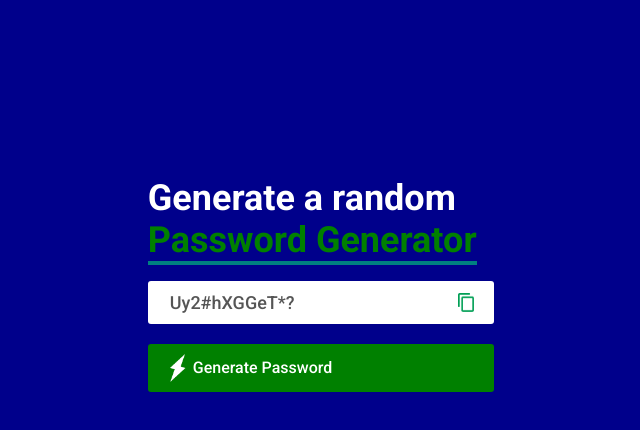
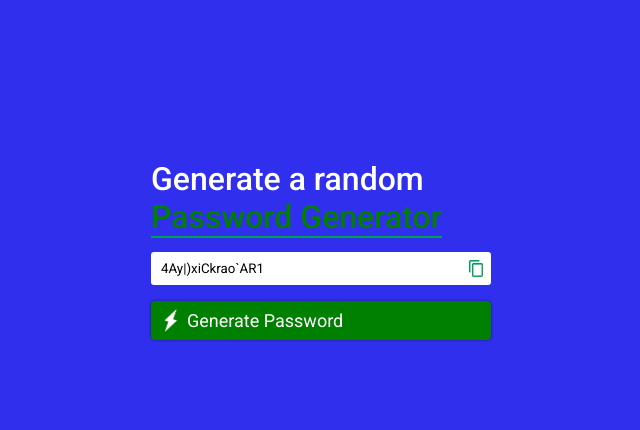
Before and after one commit to kchamling/random-password-generator, a plain HTML site: page index.html in a window 1280 px wide. Both pictures are taken after typing "Sample" into the empty fields and a click on the button "Generate Password". Shown: the whole page, without its empty margins (319-959 px from the left). Drawn offline with Linux system fonts and the light colour scheme.

Commit message:
change ui

```diff
--- a/app.js
+++ b/app.js
@@ -1,7 +1,47 @@
-const passwordBox = document.querySelector("#password");
-const copyIcon = document.querySelector("#copy-icon");
-const generatePasswordBtn = document.querySelector("#generate-btn");
-const length = 12;
+// const passwordBox = document.querySelector("#password");
+// const copyIcon = document.querySelector("#copy-icon");
+// const generatePasswordBtn = document.querySelector("#generate-btn");
+// const length = 12;
+
+// const numbers = "0123456789";
+// const upperCase = "ABCDEFGHIJKLMNOPQRSTUVWXYZ";
+// const lowerCase = "abcdefghijklmnopqrstuvwxyz";
+// const symbols = '!"#$%&()*+,-./:;<=>?@[]^_`{|}~';
+// const allChars = numbers + upperCase + lowerCase + symbols;
+
+// function createPassword() {
+//   let password = "";
+//   password += upperCase[Math.floor(Math.random() * upperCase.length)];
+//   password += lowerCase[Math.floor(Math.random() * lowerCase.length)];
+//   password += numbers[Math.floor(Math.random() * numbers.length)];
+//   password += symbols[Math.floor(Math.random() * symbols.length)];
+
+//   while (length > password.length) {
+//     password += allChars[Math.floor(Math.random() * allChars.length)];
+//   }
+
+//   passwordBox.value = password;
+// }
+
+// const copyContent = async (text) => {
+//   try {
+//     await navigator.clipboard.writeText(text);
+//     console.log("Content copied to clipboard");
+//   } catch (err) {
+//     console.error("Failed to copy: ", err);
+//   }
+// };
+
+// generatePasswordBtn.addEventListener("click", () => {
+//   createPassword();
+// });
+// copyIcon.addEventListener("click", () => {
+//   copyContent(passwordBox.value);
+// });
+
+const generatePasswordBtn = document.querySelector(".btn button");
+const inputBox = document.querySelector(".input-box input");
+const copyIcon = document.querySelector(".input-box img");
 
 const numbers = "0123456789";
 const upperCase = "ABCDEFGHIJKLMNOPQRSTUVWXYZ";
@@ -9,32 +49,37 @@ const lowerCase = "abcdefghijklmnopqrstuvwxyz";
 const symbols = '!"#$%&()*+,-./:;<=>?@[]^_`{|}~';
 const allChars = numbers + upperCase + lowerCase + symbols;
 
-function createPassword() {
-  let password = "";
-  password += upperCase[Math.floor(Math.random() * upperCase.length)];
-  password += lowerCase[Math.floor(Math.random() * lowerCase.length)];
-  password += numbers[Math.floor(Math.random() * numbers.length)];
-  password += symbols[Math.floor(Math.random() * symbols.length)];
+const length = 16;
 
-  while (length > password.length) {
-    password += allChars[Math.floor(Math.random() * allChars.length)];
-  }
+const randomPicker = (str) => {
+  const randIdx = Math.round(Math.random() * str.length);
+  return str[randIdx];
+};
 
-  passwordBox.value = password;
-}
-
-const copyContent = async (text) => {
-  try {
-    await navigator.clipboard.writeText(text);
-    console.log("Content copied to clipboard");
-  } catch (err) {
-    console.error("Failed to copy: ", err);
-  }
+const copyText = (text) => {
+  navigator.clipboard.writeText(text);
+  alert(text, " copied to clipboard.");
 };
 
 generatePasswordBtn.addEventListener("click", () => {
-  createPassword();
+  let password = "";
+
+  password += randomPicker(numbers);
+  password += randomPicker(upperCase);
+  password += randomPicker(lowerCase);
+  password += randomPicker(symbols);
+
+  while (length > password.length) {
+    password += randomPicker(allChars);
+  }
+
+  inputBox.value = password;
 });
+
 copyIcon.addEventListener("click", () => {
-  copyContent(passwordBox.value);
+  if (inputBox.value.length > 0) {
+    copyText(inputBox.value);
+  } else {
+    alert("Blank field!!");
+  }
 });
--- a/index.html
+++ b/index.html
@@ -1,6 +1,8 @@
 <!DOCTYPE html>
 <html lang="en">
   <head>
+    <meta charset="UTF-8" />
+    <meta name="viewport" content="width=device-width, initial-scale=1.0" />
     <title>Random Password Generator</title>
     <link rel="stylesheet" href="style.css" />
     <link
@@ -10,22 +12,22 @@
     <script src="app.js" defer></script>
   </head>
   <body>
-    <div class="container">
-      <div class="display">
+    <main>
+      <div class="container">
         <h1>
           Generate a random <br />
           <span>Password Generator</span>
         </h1>
-
         <div class="input-box">
-          <input id="password" type="text" placeholder="Password" />
-          <img id="copy-icon" src="images/copy.png" alt="copy icon" />
+          <input type="text" />
+          <img src="images/copy.png" />
         </div>
 
-        <button id="generate-btn">
-          <img src="images/generate.png" /> Generate Password
-        </button>
+        <div class="btn">
+          <img src="images/generate.png" />
+          <button type="button">Generate Password</button>
+        </div>
       </div>
-    </div>
+    </main>
   </body>
 </html>
--- a/style.css
+++ b/style.css
@@ -1,4 +1,4 @@
-* {
+/* * {
   margin: 0;
   box-sizing: border-box;
   font-family: "Roboto", sans-serif;
@@ -72,3 +72,97 @@ body {
 #generate-btn img {
   width: 20px;
 }
+*/
+
+* {
+  margin: 0;
+  box-sizing: border-box;
+  font-family: "Roboto", sans-serif;
+}
+
+body {
+  width: 100%;
+  height: 100vh;
+  background-color: rgb(47, 47, 237);
+  margin: auto;
+}
+
+main {
+  /* background-color: indianred; */
+  max-width: 380px;
+  margin: 150px auto 0;
+}
+
+.container {
+  /* background-color: blueviolet; */
+  padding: 10px 20px;
+  border-radius: 5px;
+  background-color: inherit;
+  display: flex;
+  flex-direction: column;
+  justify-content: space-between;
+  gap: 16px;
+  color: #fff;
+
+  & h1 {
+    font-size: 32px;
+    font-weight: 500;
+
+    & span {
+      margin-top: 4px;
+      color: #008000;
+      border-bottom: 2px solid #009f55;
+    }
+  }
+}
+
+.input-box {
+  background-color: #fff;
+  border-radius: 3px;
+  padding: 8px;
+  display: flex;
+  align-items: center;
+
+  &:hover {
+    background-color: #fff;
+    border: 1px solid #000;
+  }
+
+  & input {
+    flex-grow: 1;
+    border: none;
+    outline: none;
+    background-color: transparent;
+  }
+
+  & img {
+    width: 14px;
+    cursor: pointer;
+  }
+}
+
+.container .btn {
+  display: flex;
+  align-items: center;
+  gap: 4px;
+  background-color: green;
+  border-radius: 4px;
+  padding: 5px 12px;
+  box-shadow: 0 0 2px 1px rgba(0, 0, 0, 0.23);
+
+  & button {
+    background-color: transparent;
+    color: #fff;
+    border: none;
+    outline: none;
+    padding: 4px;
+    font-size: 18px;
+    font-weight: 400;
+
+    cursor: pointer;
+  }
+
+  & img {
+    width: 16px;
+  }
+}
```
Also changed, not shown: Screenshot 2024-05-10 095226.png (added).
